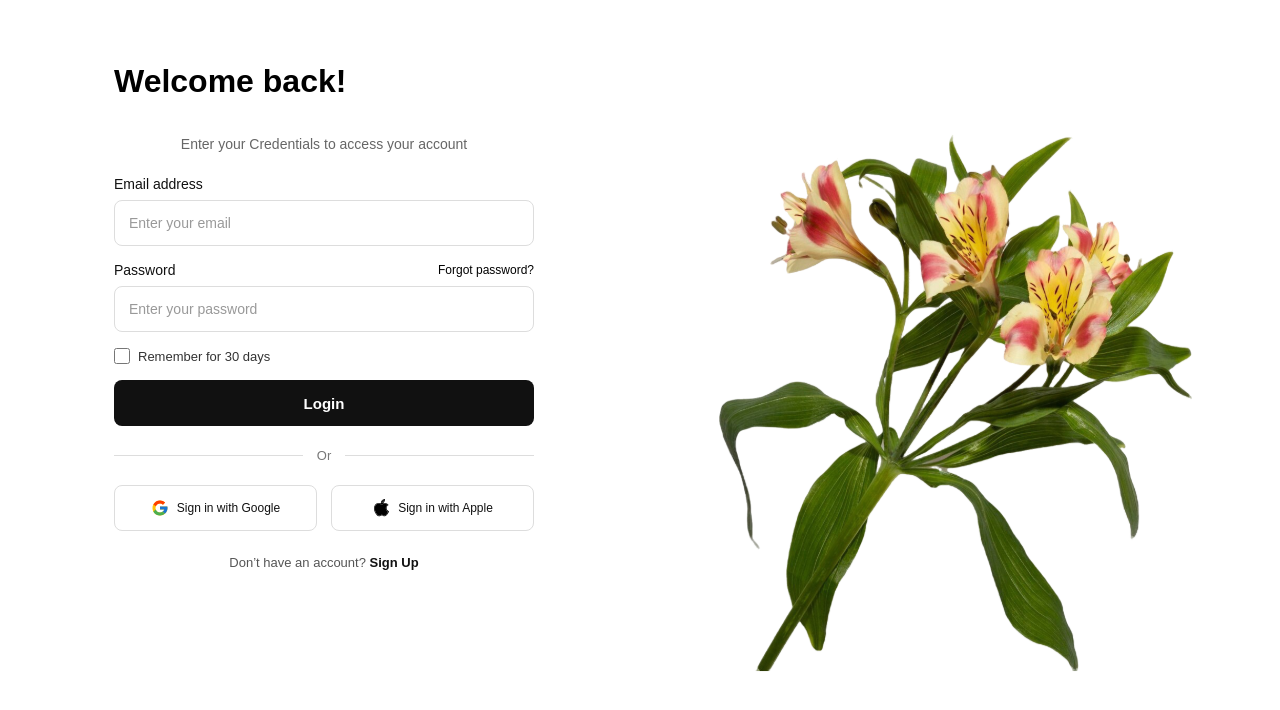
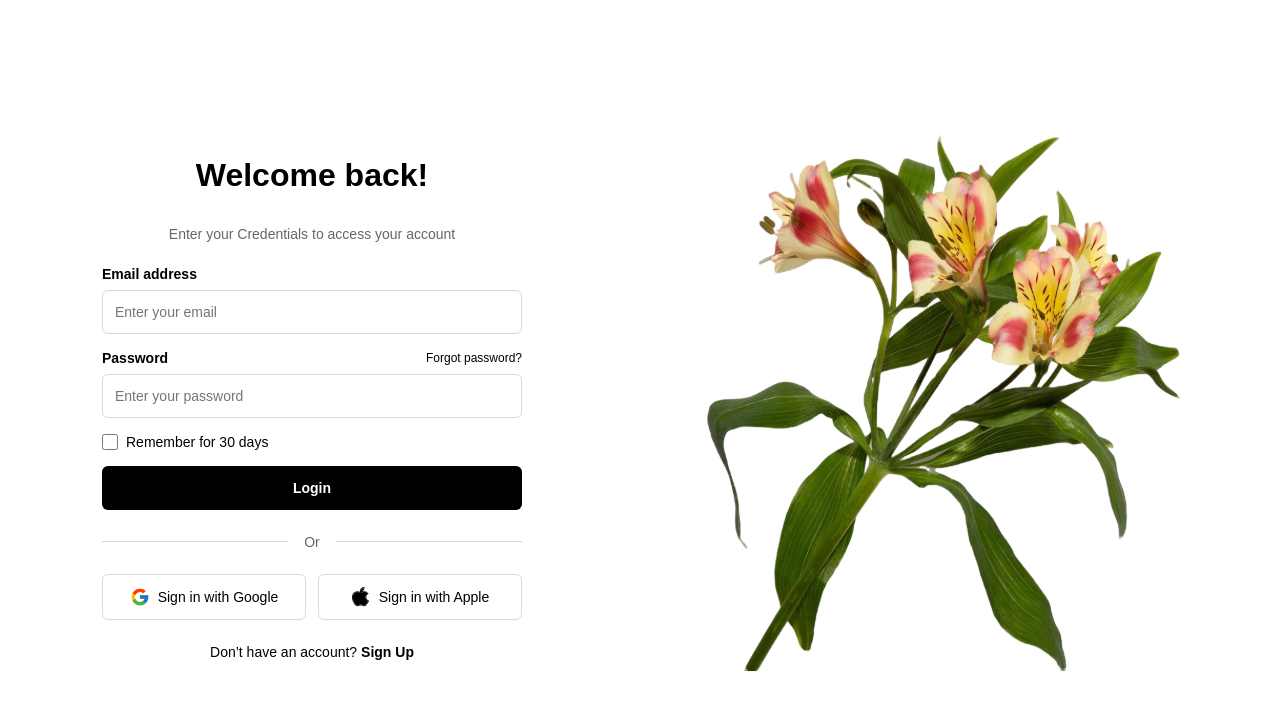
Before and after one commit to Shanne-Bumanlag/appdev1-final-practical-exam, a React (Vite) app: page / in a window 1280 px wide. Shown: the top 710 px of the page. Built offline with nearby package versions, Linux system fonts and the light colour scheme.

Commit message:
Add design tokens and move reusable values to root.css

```diff
--- a/src/components/Login.module.css
+++ b/src/components/Login.module.css
@@ -2,168 +2,200 @@
 .page {
   display: flex;
   width: 100%;
+  max-width: var(--page-max-width);
   min-height: 100vh;
-  background-color: #ffffff;
+  margin: 0 auto;
+  background: var(--color-background);
+  color: var(--color-text);
   font-family: Arial, sans-serif;
 }
 
 .leftSection {
+  display: flex;
   flex: 1;
-  display: flex;
   flex-direction: column;
-  align-items: center;
-  padding: 55px 40px;
+  justify-content: center;
+  padding: var(--spacing-2xl);
+  min-width: 0;
 }
 
 .title {
-  width: 100%;
-  max-width: 420px;
-  margin: 0 0 28px;
-  color: #000000;
-  font-size: 32px;
-  font-weight: 600;
-  text-align: left;
+  margin: 0 0 var(--spacing-lg);
+  font-size: var(--font-size-title);
+  font-weight: 700;
+  text-align: center;
+}
+
+.subtitle {
+  margin-top: var(--spacing-sm);
+  margin-bottom: var(--spacing-lg);
+  color: var(--color-muted);
+  font-size: var(--font-size-md);
+  text-align: center;
 }
 
 .form {
+  display: flex;
+  flex-direction: column;
+  gap: var(--spacing-md);
   width: 100%;
   max-width: 420px;
-  display: flex;
-  flex-direction: column;
-  gap: 16px;
+  margin: 0 auto;
 }
 
 .inputGroup {
   display: flex;
   flex-direction: column;
-  gap: 8px;
+  gap: var(--spacing-sm);
+  width: 100%;
 }
 
 .inputGroup label {
-  color: #111111;
-  font-size: 14px;
-  font-weight: 500;
+  font-size: var(--font-size-md);
+  font-weight: 600;
 }
 
 .inputGroup input {
+  box-sizing: border-box;
   width: 100%;
-  box-sizing: border-box;
-  height: 46px;
-  padding: 0 14px;
-  border: 1px solid #dddddd;
-  border-radius: 8px;
-  font-size: 14px;
-  outline: none;
+  min-height: 44px;
+  padding: 12px;
+  border: 1px solid var(--color-border);
+  border-radius: var(--radius-sm);
+  background: var(--color-white);
+  color: var(--color-text);
+  font-size: var(--font-size-md);
 }
 
 .inputGroup input:focus {
-  border-color: #555555;
+  outline: 2px solid var(--color-muted);
+  outline-offset: 1px;
 }
 
-.inputGroup input::placeholder {
-  color: #999999;
+.passwordLabel {
+  display: flex;
+  justify-content: space-between;
+  align-items: center;
+  width: 100%;
+}
+
+.passwordLabel a {
+  color: var(--color-text);
+  font-size: var(--font-size-sm);
+  text-decoration: none;
 }
 
 .checkboxGroup {
   display: flex;
   align-items: center;
-  gap: 8px;
-  color: #333333;
-  font-size: 13px;
+  gap: var(--spacing-sm);
+  font-size: var(--font-size-md);
 }
 
 .checkboxGroup input {
   width: 16px;
   height: 16px;
   margin: 0;
+  accent-color: var(--color-primary);
 }
 
 .signupButton {
+  display: block;
   width: 100%;
-  height: 46px;
+  min-height: 44px;
+  padding: 12px;
   border: none;
-  border-radius: 8px;
-  background-color: #111111;
+  border-radius: var(--radius-sm);
+  background-color: #000000;
   color: #ffffff;
-  font-size: 15px;
+  font-size: 14px;
   font-weight: 600;
+  text-align: center;
   cursor: pointer;
 }
 
 .signupButton:hover {
-  background-color: #333333;
+  opacity: 0.85;
 }
 
 .divider {
+  display: flex;
+  align-items: center;
+  gap: var(--spacing-md);
   width: 100%;
   max-width: 420px;
-  display: flex;
-  align-items: center;
-  gap: 14px;
-  margin: 22px 0;
+  margin: var(--spacing-lg) auto;
 }
 
 .divider span {
   flex: 1;
   height: 1px;
-  background-color: #dddddd;
+  background: var(--color-border);
 }
 
 .divider p {
   margin: 0;
-  color: #777777;
-  font-size: 13px;
+  color: var(--color-muted);
+  font-size: var(--font-size-md);
 }
 
 .socialButtons {
+  display: flex;
+  flex-direction: row;
+  gap: 12px;
   width: 100%;
   max-width: 420px;
-  display: flex;
-  gap: 14px;
+  margin: 0 auto;
+
 }
 
 .socialButton {
-  flex: 1;
-  min-width: 0;
-  height: 46px;
   display: flex;
   align-items: center;
   justify-content: center;
-  gap: 8px;
-  padding: 0 10px;
-  border: 1px solid #dddddd;
-  border-radius: 8px;
-  background-color: #ffffff;
-  color: #111111;
-  font-size: 12px;
+  gap: var(--spacing-sm);
+  width: 100%;
+  min-height: 44px;
+  padding: 12px;
+  border: 1px solid var(--color-border);
+  border-radius: var(--radius-sm);
+  background: var(--color-white);
+  color: var(--color-text);
+  font-size: var(--font-size-md);
   cursor: pointer;
 }
 
 .socialButton img {
-  width: 18px;
-  height: 18px;
+  width: 20px;
+  height: 20px;
   object-fit: contain;
 }
 
 .accountText {
-  margin: 24px 0 0;
-  color: #555555;
-  font-size: 13px;
+  display: block;
+  width: 100%;
+  margin: 24px auto 0;
   text-align: center;
+  font-size: var(--font-size-md);
+  color: var(--color-text);
+  position: relative;
+  z-index: 1;
 }
 
 .accountText a {
-  color: #111111;
+  color: var(--color-text);
   font-weight: 600;
   text-decoration: none;
 }
 
 .rightSection {
+  display: flex;
   flex: 1;
-  display: flex;
+  align-items: center;
   justify-content: center;
-  align-items: center;
-  padding: 40px;
+  min-width: 0;
+  padding: var(--spacing-lg);
+  overflow: hidden;
 }
 
 .blossomImage {
@@ -176,41 +208,23 @@
 
 @media (max-width: 768px) {
   .page {
-    flex-direction: column-reverse;
+    flex-direction: column;
+  }
+
+  .leftSection {
+    padding: var(--spacing-lg);
   }
 
   .rightSection {
-    padding: 24px;
+    min-height: 250px;
+    padding: var(--spacing-md);
   }
 
   .blossomImage {
     max-width: 300px;
   }
 
-  .leftSection {
-    padding: 32px 24px;
-  }
-
-  .socialButtons {
-    flex-direction: column;
+  .title {
+    font-size: var(--font-size-xl);
   }
 }
-.subtitle {
-  margin-top: 8px;
-  margin-bottom: 24px;
-  color: #666;
-  font-size: 14px;
-  text-align: center;
-}
-.passwordLabel {
-  display: flex;
-  justify-content: space-between;
-  align-items: center;
-  width: 100%;
-}
-
-.passwordLabel a {
-  color: #000;
-  font-size: 12px;
-  text-decoration: none;
-}
--- a/src/components/Signup.module.css
+++ b/src/components/Signup.module.css
@@ -2,168 +2,192 @@
 .page {
   display: flex;
   width: 100%;
+  max-width: var(--page-max-width);
   min-height: 100vh;
-  background-color: #ffffff;
+  margin: 0 auto;
+  background: var(--color-background);
+  color: var(--color-text);
   font-family: Arial, sans-serif;
 }
 
 .leftSection {
+  display: flex;
   flex: 1;
-  display: flex;
   flex-direction: column;
-  align-items: center;
-  padding: 55px 40px;
+  justify-content: center;
+  padding: var(--spacing-2xl);
+  min-width: 0;
 }
 
 .title {
-  width: 100%;
-  max-width: 420px;
-  margin: 0 0 28px;
-  color: #000000;
-  font-size: 32px;
-  font-weight: 600;
-  text-align: left;
+  margin: 0 0 var(--spacing-lg);
+  font-size: var(--font-size-title);
+  font-weight: 700;
+  text-align: center;
+}
+
+.subtitle {
+  margin-top: var(--spacing-sm);
+  margin-bottom: var(--spacing-lg);
+  color: var(--color-muted);
+  font-size: var(--font-size-md);
+  text-align: center;
 }
 
 .form {
+  display: flex;
+  flex-direction: column;
+  gap: var(--spacing-md);
   width: 100%;
   max-width: 420px;
-  display: flex;
-  flex-direction: column;
-  gap: 16px;
+  margin: 0 auto;
 }
 
 .inputGroup {
   display: flex;
   flex-direction: column;
-  gap: 8px;
+  gap: var(--spacing-sm);
+  width: 100%;
 }
 
 .inputGroup label {
-  color: #111111;
-  font-size: 14px;
-  font-weight: 500;
+  font-size: var(--font-size-md);
+  font-weight: 600;
 }
 
 .inputGroup input {
+  box-sizing: border-box;
   width: 100%;
-  box-sizing: border-box;
-  height: 46px;
-  padding: 0 14px;
-  border: 1px solid #dddddd;
-  border-radius: 8px;
-  font-size: 14px;
-  outline: none;
+  min-height: 44px;
+  padding: 12px;
+  border: 1px solid var(--color-border);
+  border-radius: var(--radius-sm);
+  background: var(--color-white);
+  color: var(--color-text);
+  font-size: var(--font-size-md);
 }
 
 .inputGroup input:focus {
-  border-color: #555555;
+  outline: 2px solid var(--color-muted);
+  outline-offset: 1px;
 }
 
-.inputGroup input::placeholder {
-  color: #999999;
+.passwordLabel {
+  display: flex;
+  justify-content: space-between;
+  align-items: center;
+  width: 100%;
+}
+
+.passwordLabel a {
+  color: var(--color-text);
+  font-size: var(--font-size-sm);
+  text-decoration: none;
 }
 
 .checkboxGroup {
   display: flex;
   align-items: center;
-  gap: 8px;
-  color: #333333;
-  font-size: 13px;
+  gap: var(--spacing-sm);
+  font-size: var(--font-size-md);
 }
 
 .checkboxGroup input {
   width: 16px;
   height: 16px;
   margin: 0;
+  accent-color: var(--color-primary);
 }
 
 .signupButton {
   width: 100%;
-  height: 46px;
+  min-height: 44px;
+  padding: 12px;
   border: none;
-  border-radius: 8px;
-  background-color: #111111;
-  color: #ffffff;
-  font-size: 15px;
+  border-radius: var(--radius-sm);
+  background: var(--color-primary);
+  color: var(--color-white);
+  font-size: var(--font-size-md);
   font-weight: 600;
   cursor: pointer;
 }
 
 .signupButton:hover {
-  background-color: #333333;
+  opacity: 0.85;
 }
 
 .divider {
+  display: flex;
+  align-items: center;
+  gap: var(--spacing-md);
   width: 100%;
   max-width: 420px;
-  display: flex;
-  align-items: center;
-  gap: 14px;
-  margin: 22px 0;
+  margin: var(--spacing-lg) auto;
 }
 
 .divider span {
   flex: 1;
   height: 1px;
-  background-color: #dddddd;
+  background: var(--color-border);
 }
 
 .divider p {
   margin: 0;
-  color: #777777;
-  font-size: 13px;
+  color: var(--color-muted);
+  font-size: var(--font-size-md);
 }
 
 .socialButtons {
+  display: flex;
+  flex-direction: column;
+  gap: var(--spacing-md);
   width: 100%;
   max-width: 420px;
-  display: flex;
-  gap: 14px;
+  margin: 0 auto;
 }
 
 .socialButton {
-  flex: 1;
-  min-width: 0;
-  height: 46px;
   display: flex;
   align-items: center;
   justify-content: center;
-  gap: 8px;
-  padding: 0 10px;
-  border: 1px solid #dddddd;
-  border-radius: 8px;
-  background-color: #ffffff;
-  color: #111111;
-  font-size: 12px;
+  gap: var(--spacing-sm);
+  width: 100%;
+  min-height: 44px;
+  padding: 12px;
+  border: 1px solid var(--color-border);
+  border-radius: var(--radius-sm);
+  background: var(--color-white);
+  color: var(--color-text);
+  font-size: var(--font-size-md);
   cursor: pointer;
 }
 
 .socialButton img {
-  width: 18px;
-  height: 18px;
+  width: 20px;
+  height: 20px;
   object-fit: contain;
 }
 
 .accountText {
-  margin: 24px 0 0;
-  color: #555555;
-  font-size: 13px;
+  margin: var(--spacing-lg) 0 0;
   text-align: center;
+  font-size: var(--font-size-md);
 }
 
 .accountText a {
-  color: #111111;
+  color: var(--color-text);
   font-weight: 600;
   text-decoration: none;
 }
 
 .rightSection {
+  display: flex;
   flex: 1;
-  display: flex;
+  align-items: center;
   justify-content: center;
-  align-items: center;
-  padding: 40px;
+  min-width: 0;
+  padding: var(--spacing-lg);
+  overflow: hidden;
 }
 
 .blossomImage {
@@ -176,22 +200,23 @@
 
 @media (max-width: 768px) {
   .page {
-    flex-direction: column-reverse;
+    flex-direction: column;
+  }
+
+  .leftSection {
+    padding: var(--spacing-lg);
   }
 
   .rightSection {
-    padding: 24px;
+    min-height: 250px;
+    padding: var(--spacing-md);
   }
 
   .blossomImage {
     max-width: 300px;
   }
 
-  .leftSection {
-    padding: 32px 24px;
-  }
-
-  .socialButtons {
-    flex-direction: column;
+  .title {
+    font-size: var(--font-size-xl);
   }
 }
--- a/src/main.jsx
+++ b/src/main.jsx
@@ -1,4 +1,4 @@
-
+import './root.css';
 import { StrictMode } from 'react'
 import { createRoot } from 'react-dom/client'
 import App from './App.jsx'
--- /dev/null
+++ b/src/root.css
@@ -0,0 +1,29 @@
+
+:root {
+  font-family: Arial, sans-serif;
+
+  /* Colors */
+  --color-text: #000000;
+  --color-muted: #666666;
+  --color-background: #ffffff;
+  --color-border: #d9d9d9;
+  --color-primary: #000000;
+
+  /* Spacing */
+  --spacing-xs: 4px;
+  --spacing-sm: 8px;
+  --spacing-md: 16px;
+  --spacing-lg: 24px;
+  --spacing-xl: 32px;
+
+  /* Border radius */
+  --radius-sm: 6px;
+  --radius-md: 10px;
+  --radius-lg: 12px;
+
+  /* Typography */
+  --font-size-sm: 12px;
+  --font-size-md: 14px;
+  --font-size-lg: 16px;
+  --font-size-title: 32px;
+}
```
Also changed, not shown: src/components/Login.jsx (+5 -5 lines).
